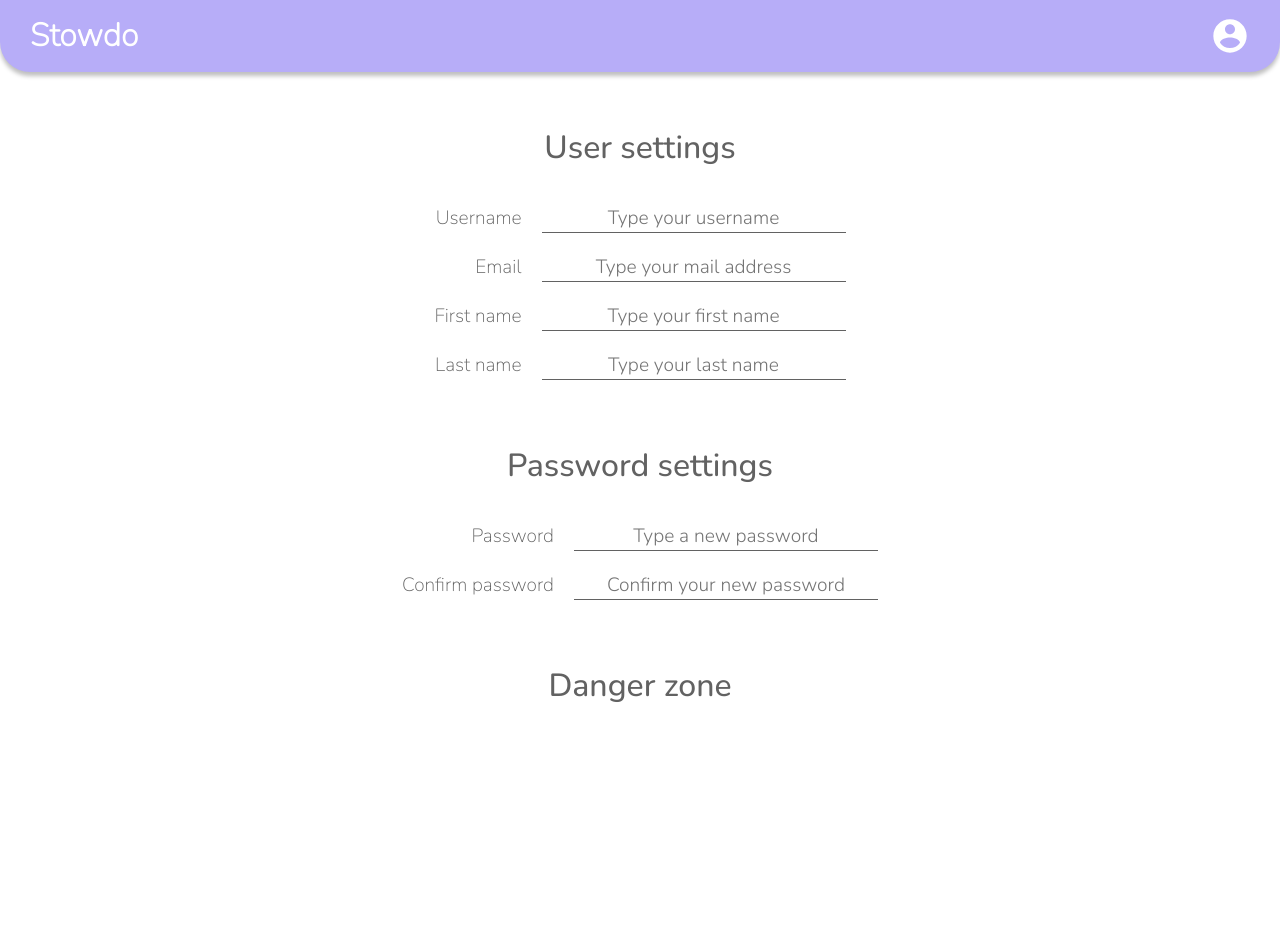
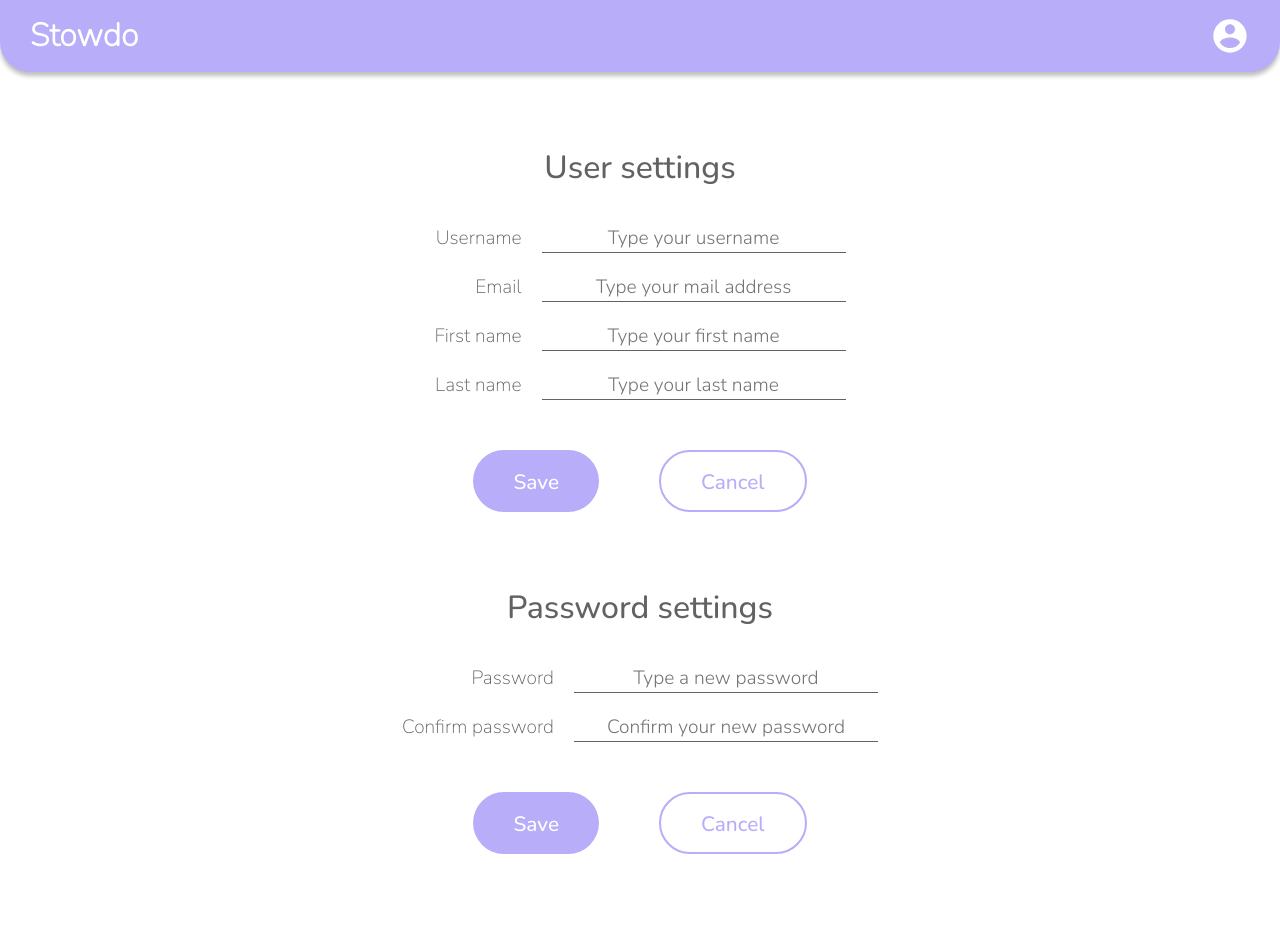
Before and after one commit to Stowdo/frontend, a React (Create React App) app: page /settings in a window 1280 px wide. Shown: the top 935 px of the page. Before the commit the page ends 800 px from the top, so only its background shows below. Built offline with nearby package versions, Linux system fonts and the light colour scheme.

Commit message:
[shared] add button component

```diff
--- a/src/pages/Settings.js
+++ b/src/pages/Settings.js
@@ -1,9 +1,10 @@
-import React from "react"
+import React from 'react'
 import StaticHeader from '../shared/StaticHeader'
 
 import Form from '../shared/Form'
 import FormField from '../shared/FormField'
 import FormInput from '../shared/FormInput'
+import Button from '../shared/Button'
 
 
 function Settings() {
@@ -81,6 +82,22 @@ function Settings() {
                         />}
                     />
                 ]}
+                buttons={[
+                    <Button
+                        key='save'
+                        text='Save'
+                        onClick={() => {}}
+                        disabled={false}
+                        secondary={false}
+                    />,
+                    <Button
+                        key='cancel'
+                        text='Cancel'
+                        onClick={() => {}}
+                        disabled={false}
+                        secondary={true}
+                    />
+                ]}
             />
             <Form
                 title='Password settings'
@@ -114,11 +131,40 @@ function Settings() {
                         />}
                     />
                 ]}
+                buttons={[
+                    <Button
+                        key='save'
+                        text='Save'
+                        onClick={() => {}}
+                        disabled={false}
+                        secondary={false}
+                    />,
+                    <Button
+                        key='cancel'
+                        text='Cancel'
+                        onClick={() => {}}
+                        disabled={false}
+                        secondary={true}
+                    />
+                ]}
             />
             <Form
                 title='Danger zone'
-                fields={[
-
+                buttons={[
+                    <Button
+                        key='delete'
+                        text='Delete this account'
+                        onClick={() => {}}
+                        disabled={false}
+                        secondary={false}
+                    />,
+                    <Button
+                        key='reset'
+                        text='Reset storage'
+                        onClick={() => {}}
+                        disabled={false}
+                        secondary={true}
+                    />
                 ]}
             />
         </div>
--- /dev/null
+++ b/src/shared/Button.js
@@ -0,0 +1,22 @@
+import React from 'react'
+
+import './Button.scss'
+
+function Button({ text, onClick, disabled=false, secondary=false }) {
+    return (
+        <button
+            className={'Button'
+                + (disabled ? ' Button--disabled' : '')
+                + (secondary ? ' Button--secondary': '')
+            }
+            onClick={event => {
+                if (!disabled) {
+                    onClick(event)
+                }
+            }}>
+            {text}
+        </button>
+    )
+}
+
+export default Button
--- /dev/null
+++ b/src/shared/Button.scss
@@ -0,0 +1,43 @@
+@import '../styles/main';
+
+.Button {
+    box-sizing: border-box;
+    color: $color-foreground-light;
+    background-color: $color-primary;
+    padding: 16px 40px 14px 40px;
+    border-radius: 100px;
+    display: flex;
+    justify-content: center;
+    align-items: center;
+    font-size: 1.3em;
+    font-family: 'Nunito Medium';
+    border: none;
+    transition-duration: $transition-factor * 2;
+
+    &:hover {
+        cursor: pointer;
+        background-color: lighten($color-primary, 5%);
+    }
+
+    &--secondary {
+        border: 2px solid $color-primary;
+        color: $color-primary;
+        background-color: transparent;
+
+        &:hover {
+            background-color: rgba(0, 0, 0, 0.1);
+        }
+    }
+
+    &--disabled {
+        opacity: 0.5;
+
+        &:hover {
+            cursor: not-allowed;
+        }
+    }
+
+    &:focus {
+        transform: scale(110%);
+    }
+}
--- a/src/shared/Form.js
+++ b/src/shared/Form.js
@@ -2,13 +2,22 @@ import React from 'react'
 
 import './Form.scss'
 
-function Form({ title, fields }) {
+function Form({ title, fields=[], buttons=[] }) {
     return (
         <form className='Form'>
             <p className='Form__title'>{ title }</p>
-            <div className='Form__fields'>
-                {fields}
-            </div>
+            {fields.length
+            ?   <div className='Form__fields'>
+                    {fields}
+                </div>
+            :   React.null
+            }
+            {buttons.length
+            ?   <div className='Form__buttons'>
+                    {buttons}
+                </div>
+            :   React.null
+            }
         </form>
     )
 }
--- a/src/shared/Form.scss
+++ b/src/shared/Form.scss
@@ -4,7 +4,7 @@
     display: flex;
     flex-direction: column;
     align-items: center;
-    margin: 60px 0;
+    margin: 80px 0;
 
     &__title {
         font-size: 2em;
@@ -16,5 +16,14 @@
     &__fields {
         display: flex;
         flex-direction: column;
+        margin-bottom: 40px;
+    }
+
+    &__buttons {
+        display: flex;
+
+        > * {
+            margin: 0 30px;
+        }
     }
 }
```
